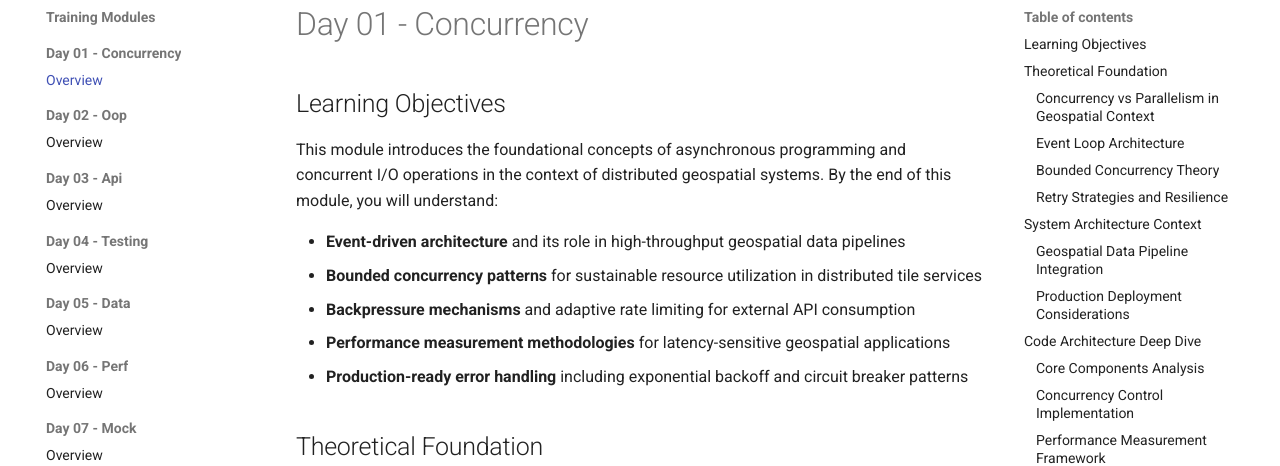
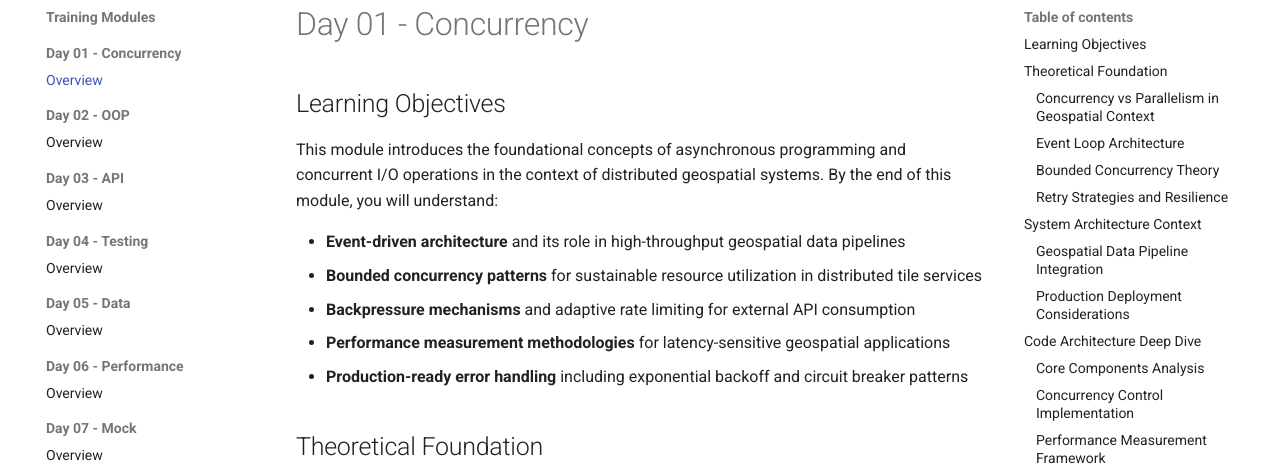
Before and after one commit to rgdonohue/geospatial-python-guide, an MkDocs documentation site: the page built from docs/docs/day01_concurrency/index.md, in a window 1280 px wide. Shown: the part 142-608 px from the top of the page. Built offline with MkDocs 1.6.1 and Material for MkDocs 9.7.7, drawn with Linux system fonts in a browser that asks for light colours.

Commit message:
Fix GitHub Pages deployment: move workflow to root, fix mkdocs config, remove problematic API docs

```diff
--- a/docs/mkdocs.yml
+++ b/docs/mkdocs.yml
@@ -20,9 +20,6 @@
 - mkdocstrings:
     handlers:
       python:
-        setup_commands:
-        - import sys, os
-        - sys.path.insert(0, os.path.abspath(".."))
         options:
           show_source: true
           show_root_heading: true
@@ -48,15 +45,15 @@
 - Training Modules:
   - Day 01 - Concurrency:
     - Overview: day01_concurrency/index.md
-  - Day 02 - Oop:
+  - Day 02 - OOP:
     - Overview: day02_oop/index.md
-  - Day 03 - Api:
+  - Day 03 - API:
     - Overview: day03_api/index.md
   - Day 04 - Testing:
     - Overview: day04_testing/index.md
   - Day 05 - Data:
     - Overview: day05_data/index.md
-  - Day 06 - Perf:
+  - Day 06 - Performance:
     - Overview: day06_perf/index.md
   - Day 07 - Mock:
     - Overview: day07_mock/index.md
```
Also changed, not shown: 1 other file.
